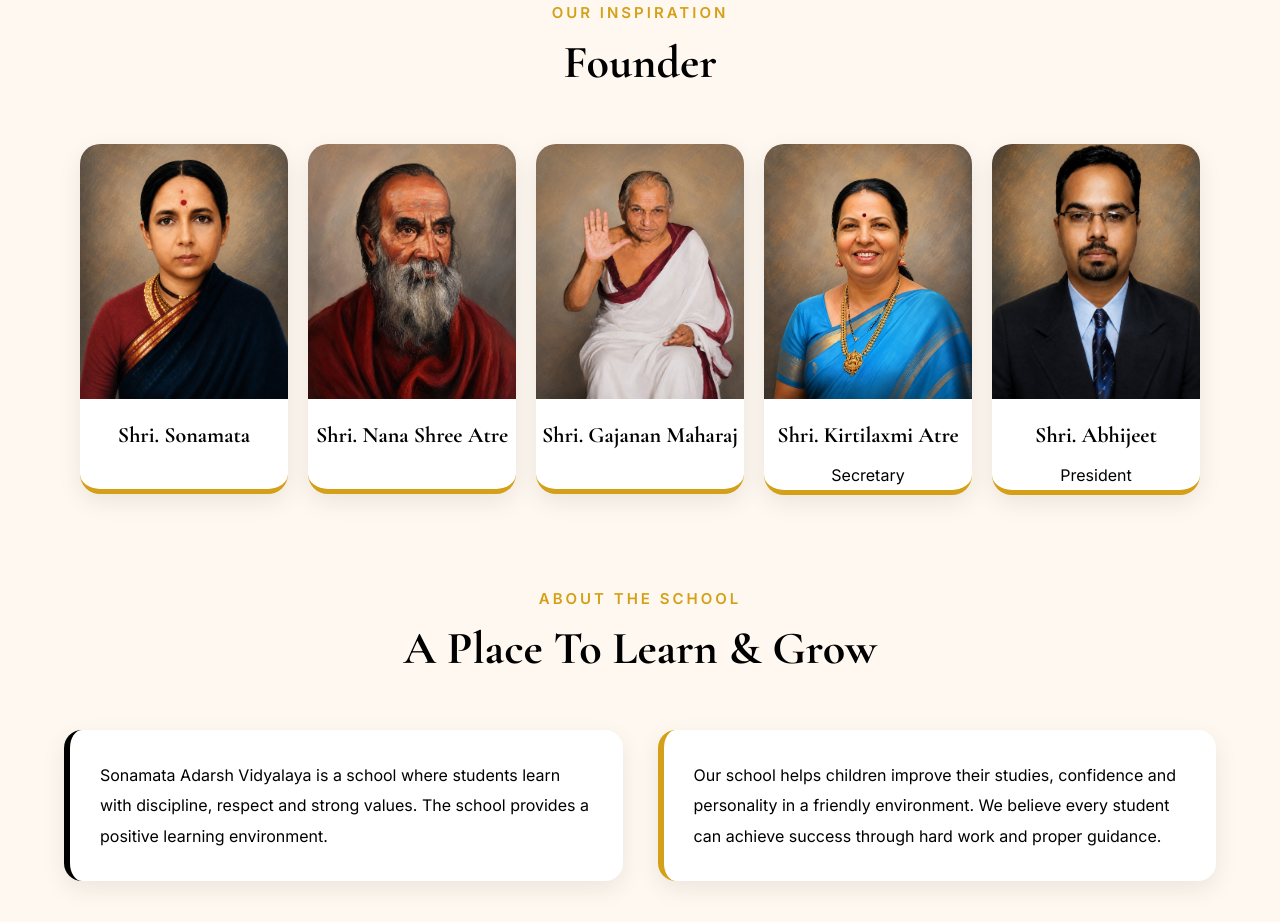
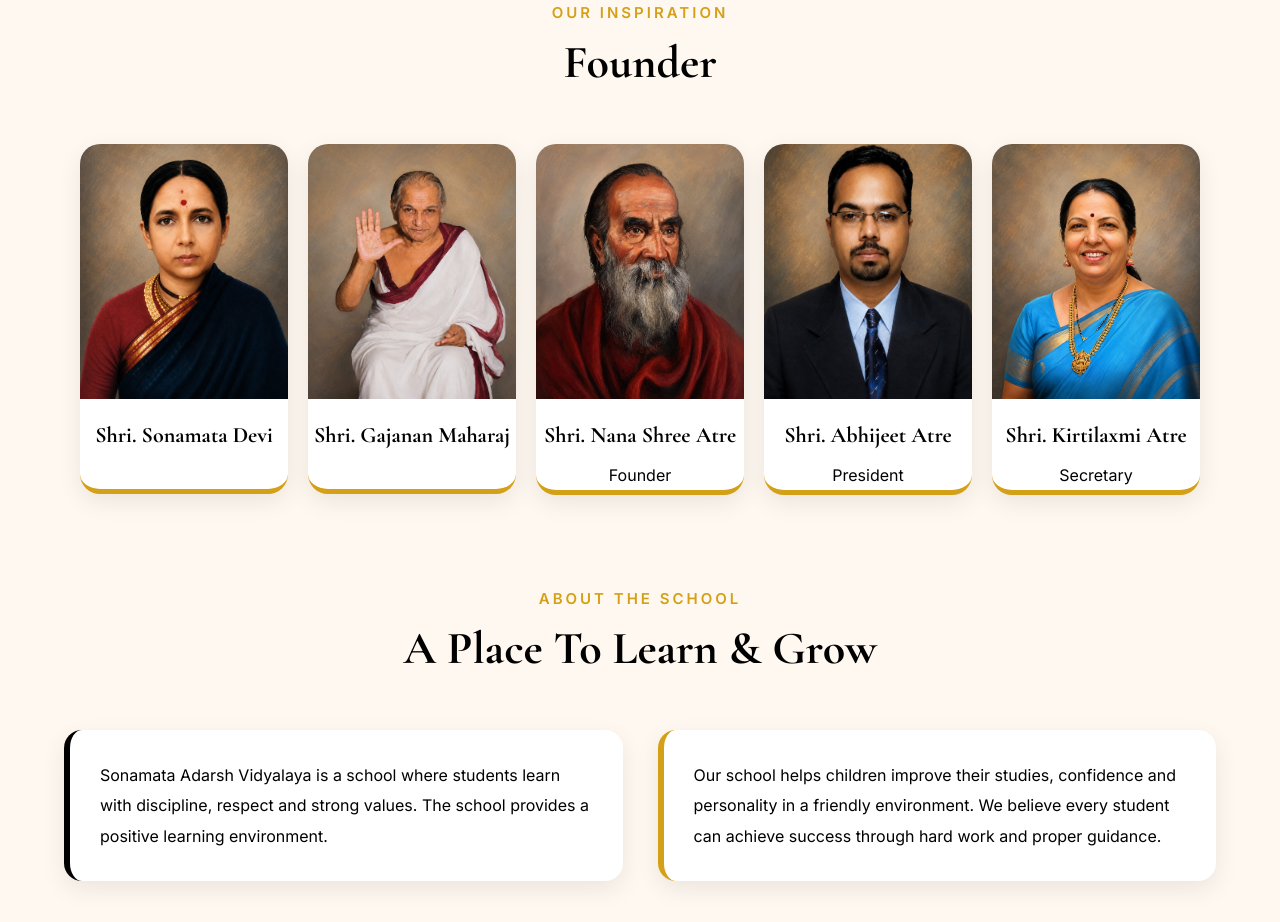
Before and after one commit to shaikhheena34678-cloud/sonamata-adarsh-vidyalaya, a plain HTML site: page index.html in a window 1280 px wide. Shown: the part 891-1813 px from the top of the page. Drawn offline with nearby package versions, Linux system fonts and the light colour scheme.

Commit message:
Update website content

```diff
--- a/index.html
+++ b/index.html
@@ -322,30 +322,13 @@
         />
 
         <h3 data-i18n="founder_sonamata">
-          Shri. Sonamata
+          Shri. Sonamata Devi
         </h3>
 
       </div>
 
 
       <!-- FOUNDER 2 -->
-
-      <div class="founder-card">
-
-        <img
-          src="imgs/f2.jpeg"
-          alt="Founder"
-          class="founder-img founder-center"
-        />
-
-        <h3 data-i18n="founder_nana_atre">
-          Shri. Nana Shree Atre
-        </h3>
-
-      </div>
-
-
-      <!-- FOUNDER 3 -->
 
       <div class="founder-card">
 
@@ -362,9 +345,50 @@
       </div>
 
 
+      <!-- FOUNDER 3 -->
+
+     <div class="founder-card">
+
+        <img
+          src="imgs/f2.jpeg"
+          alt="Founder"
+          class="founder-img founder-center"
+        />
+
+        <h3 data-i18n="founder_nana_atre">
+          Shri. Nana Shree Atre
+        </h3>
+        <p data-i18n="founder_f1">
+           Founder
+        </p>
+      </div>
+
+
       <!-- SECRETARY -->
 
       <div class="founder-card">
+
+        <img
+          src="imgs/abhijeet.jpg"
+          alt="Founder Image"
+          class="founder-img"
+        />
+
+        <h3 data-i18n="founder_abhijeet">
+          Shri. Abhijeet Atre
+        </h3>
+
+        <p data-i18n="president">
+          President
+        </p>
+
+      </div>
+
+
+
+      <!-- PRESIDENT -->
+
+       <div class="founder-card">
 
         <img
           src="imgs/sachiva.jpg"
@@ -378,27 +402,6 @@
 
         <p data-i18n="secretary">
           Secretary
-        </p>
-
-      </div>
-
-
-      <!-- PRESIDENT -->
-
-      <div class="founder-card">
-
-        <img
-          src="imgs/abhijeet.jpg"
-          alt="Founder Image"
-          class="founder-img"
-        />
-
-        <h3 data-i18n="founder_abhijeet">
-          Shri. Abhijeet
-        </h3>
-
-        <p data-i18n="president">
-          President
         </p>
 
       </div>
--- a/js/language.js
+++ b/js/language.js
@@ -71,14 +71,15 @@ const translations = {
         our_inspiration: "Our Inspiration",
 
         founder: "Founder",
+        founder_f1:"Founder",
         secretary: "Secretary",
         president: "President",
 
-        founder_sonamata: "Shri. Sonamata",
+        founder_sonamata: "Shri. Sonamata Devi",
         founder_nana_atre: "Shri. Nana Shree Atre",
         founder_gajanan: "Shri. Gajanan Maharaj",
         founder_kirtilaxmi: "Shri. Kirtilaxmi Atre",
-        founder_abhijeet: "Shri. Abhijeet",
+        founder_abhijeet: "Shri. Abhijeet Atre",
 
         principal_name: "Mr. Patel Jilani Hasan",
 
@@ -872,6 +873,9 @@ const translations = {
         founder:
             "संस्थापक",
 
+        founder_f1:
+            "संस्थापक",
+
         secretary:
             "सचिव",
 
@@ -879,7 +883,7 @@ const translations = {
             "अध्यक्ष",
 
         founder_sonamata:
-            "श्री. सोनामाता",
+            "श्री. सोनामाता देवी.",
 
         founder_nana_atre:
             "श्री. नाना श्री अत्रे",
@@ -891,7 +895,7 @@ const translations = {
             "श्री. कीर्तिलक्ष्मी अत्रे",
 
         founder_abhijeet:
-            "श्री. अभिजीत",
+            "श्री. अभिजीत अत्रे",
 
         principal_name:
             "श्री. पटेल जिलानी हसन",
```
